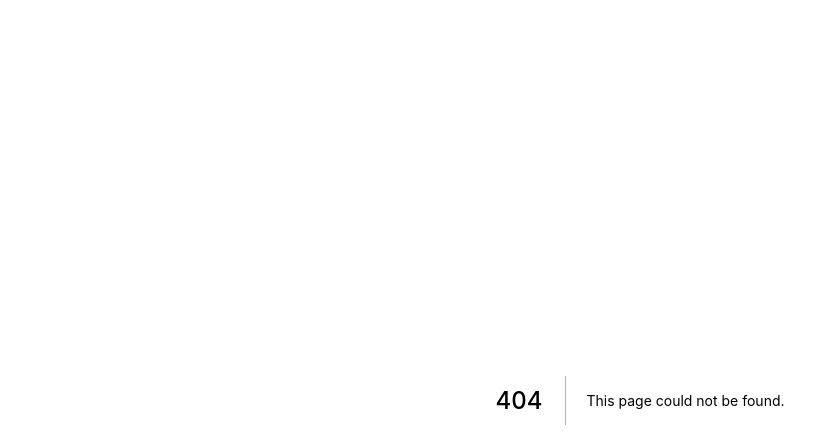
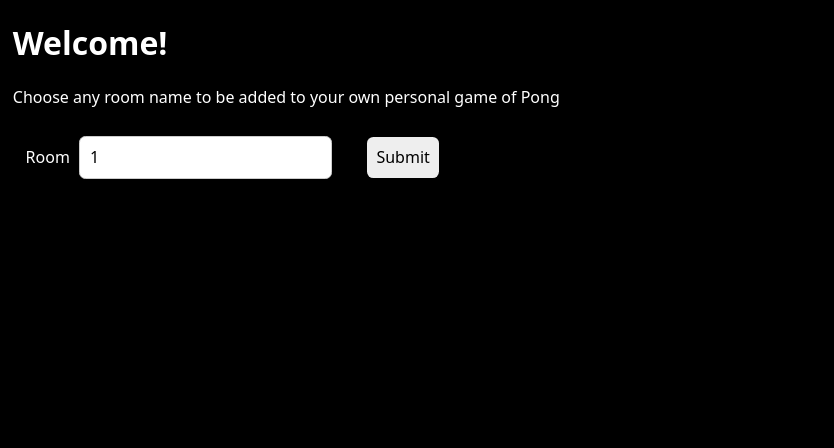
Before and after one commit to slowtacocar/pong, a Next.js app: page /1 in a window 1280 px wide. Before the commit this address had no page. Shown: the top 448 px of the page, without its empty margins (0-834 px from the left). Built offline with nearby package versions, Linux system fonts and the light colour scheme; no server answers.

Commit message:
Use router for rooms

```diff
--- a/components/Lobby.js
+++ b/components/Lobby.js
@@ -2,6 +2,12 @@ import styles from './Lobby.module.css';
 
 export default function Lobby(props) {
   const [component, setComponent] = React.useState()
+
+  React.useEffect(() => {
+    if (!component && props.room) {
+      document.lobby.submit.click();
+    }
+  });
 
   function handleChange(event) {
     event.target.setCustomValidity('')
@@ -26,10 +32,10 @@ export default function Lobby(props) {
       <p>
         Choose any room name to be added to your own personal game of Pong
       </p>
-      <form className={styles.form} onSubmit={handleSubmit}>
+      <form className={styles.form} onSubmit={handleSubmit} name="lobby">
         <label>
           Room
-          <input type='text' name='room' onChange={handleChange} />
+          <input type='text' name='room' onChange={handleChange} defaultValue={props.room} />
         </label>
         <button type='submit' name='submit'>Submit</button>
       </form>
--- /dev/null
+++ b/pages/[room].js
@@ -0,0 +1,23 @@
+import { useRouter } from 'next/router';
+import io from "socket.io-client";
+import Lobby from "../components/Lobby";
+import Game from "../components/Game";
+
+const socket = io();
+
+export default function Home() {
+  const router = useRouter()
+  const { room } = router.query
+
+  return (
+    <Lobby socket={socket} room={room}>
+      {
+        (component) => component === "player1" ?
+          <Game name="paddle1" socket={socket} /> :
+          component === "player2" ?
+            <Game name="paddle2" socket={socket} /> :
+            null
+      }
+    </Lobby>
+  );
+}
```
